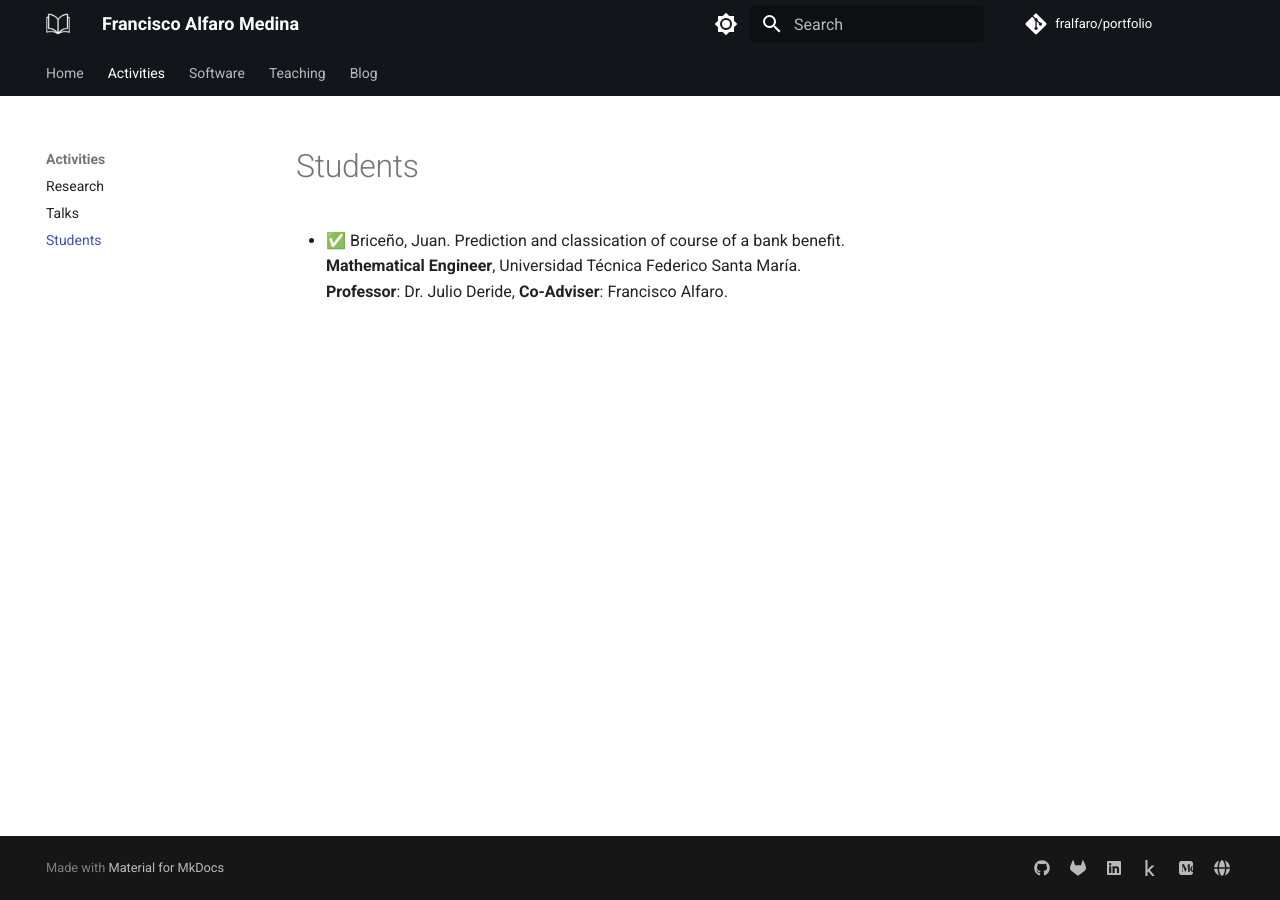
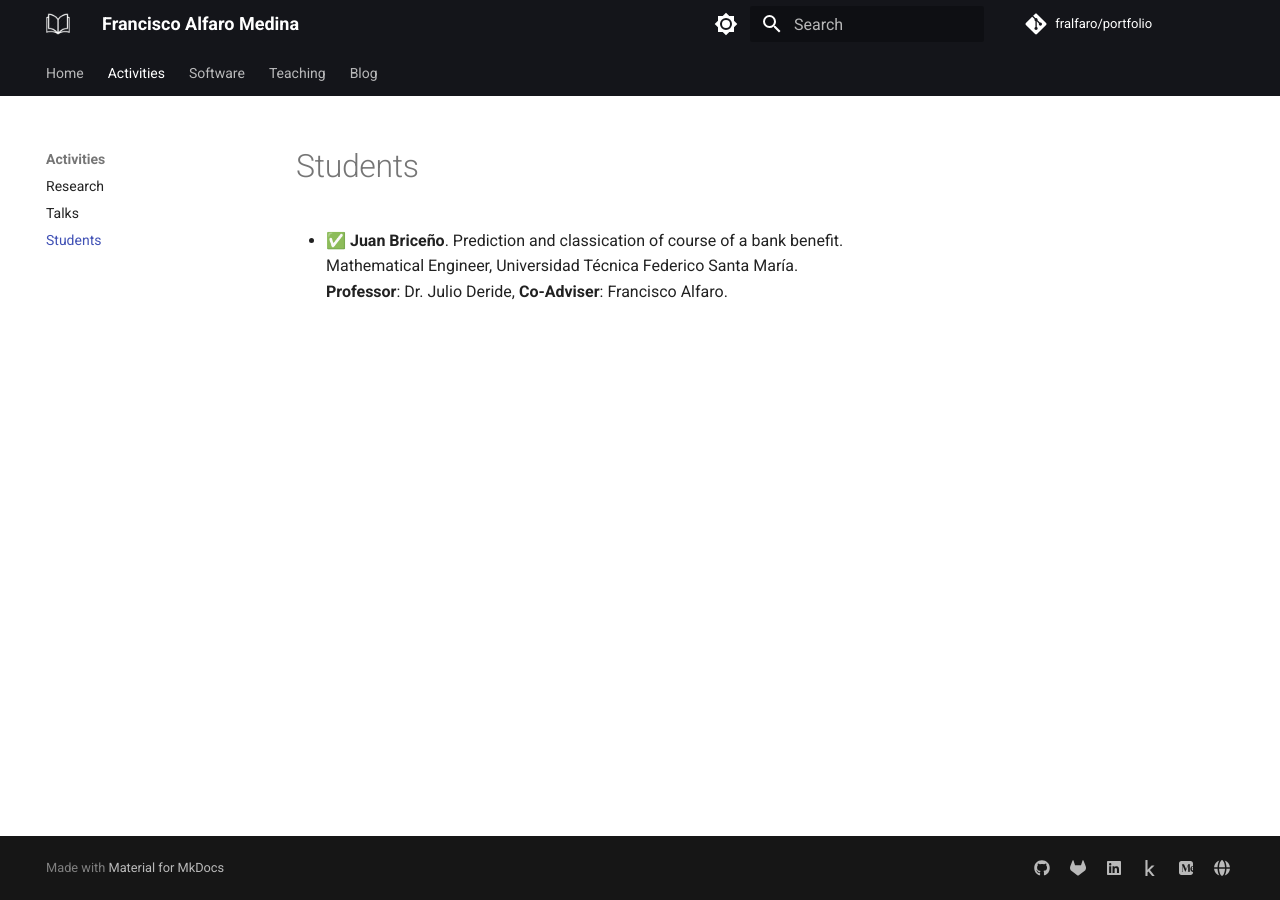
Before and after one commit to fralfaro/portfolio, an MkDocs documentation site: the page built from docs/research/students.md, in a window 1280 px wide. Built offline with MkDocs 1.6.1 and Material for MkDocs 9.7.7, drawn with Linux system fonts in a browser that asks for light colours; comment, search, counter and statistics services are not loaded.

```diff
--- a/docs/research/students.md
+++ b/docs/research/students.md
@@ -1,4 +1,4 @@
 # Students
-* ✅  Briceño, Juan. Prediction and classication of course of a bank benefit. <br>
-**Mathematical Engineer**, Universidad Técnica Federico Santa María. <br>
+* ✅  **Juan Briceño**. Prediction and classication of course of a bank benefit. <br>
+Mathematical Engineer, Universidad Técnica Federico Santa María. <br>
 **Professor**: Dr. Julio Deride, **Co-Adviser**: Francisco Alfaro.
```
